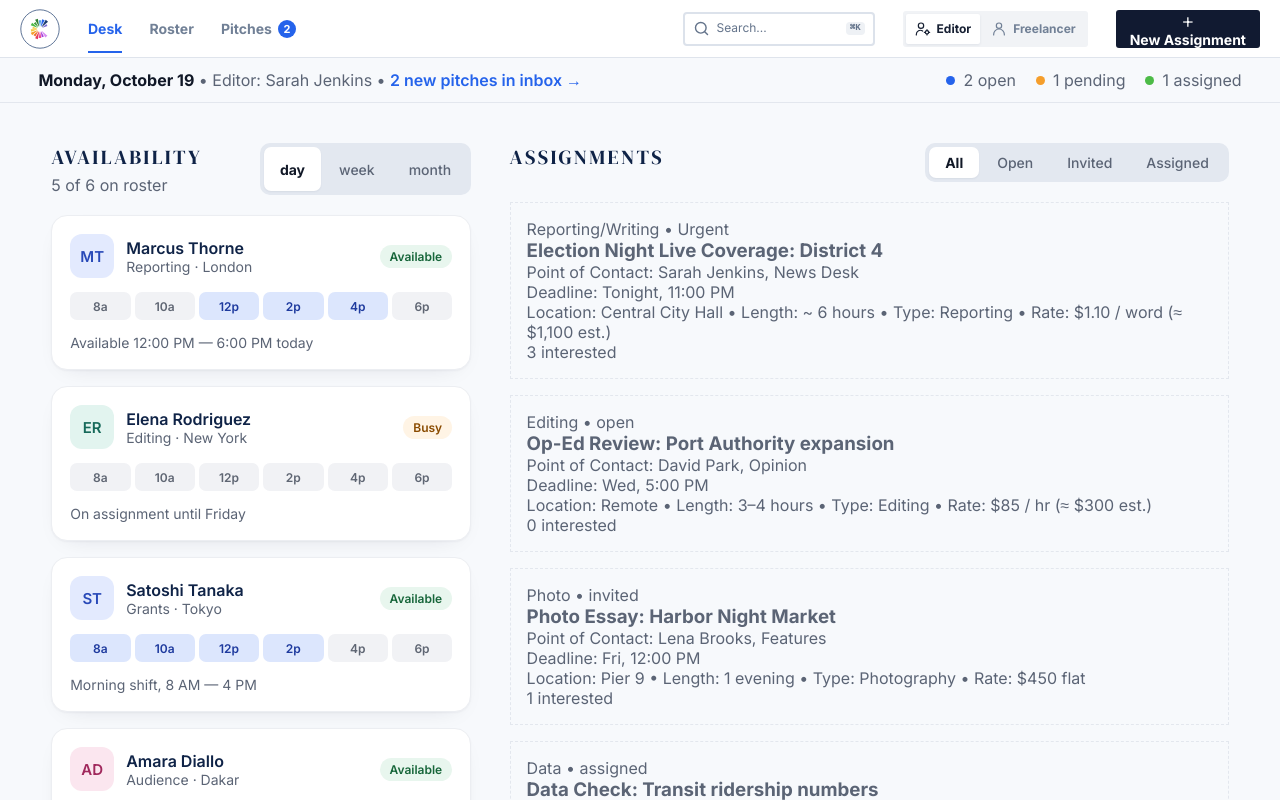
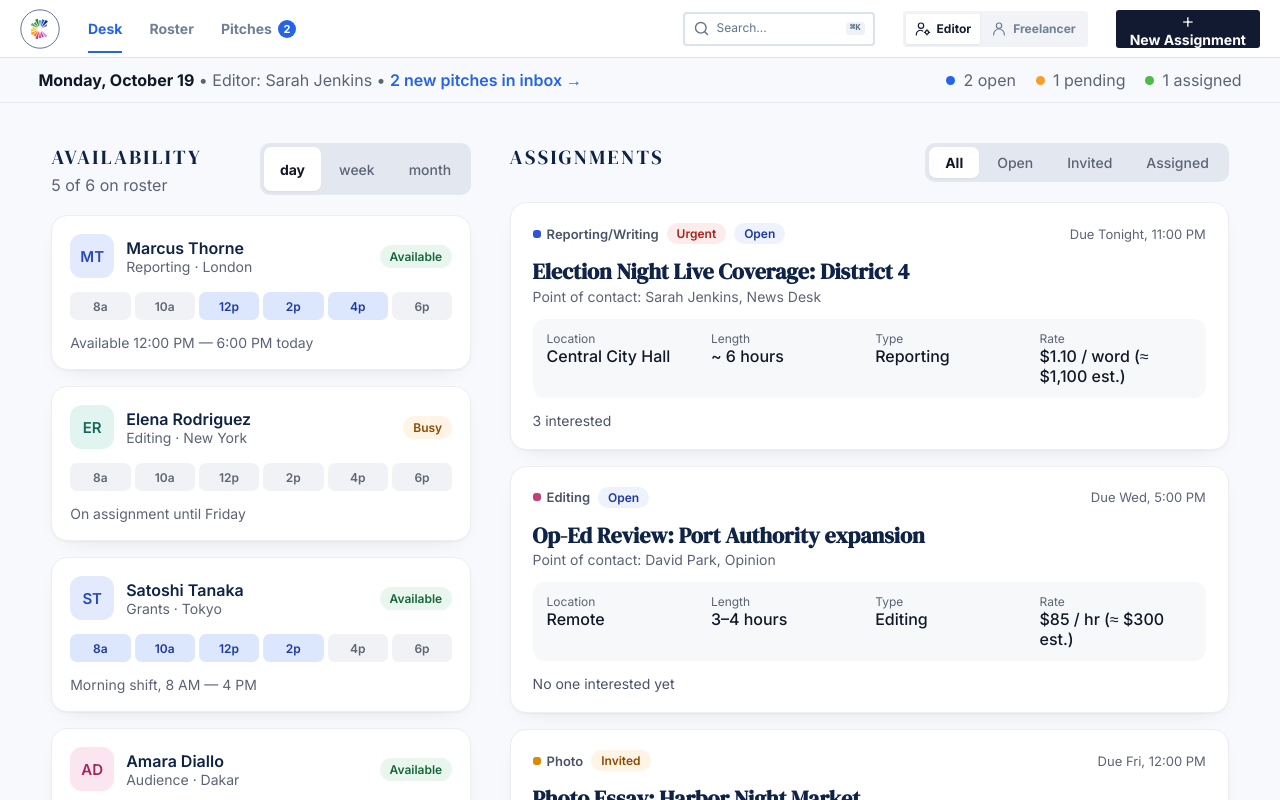
Before and after one commit to BU-Spark/se-iij-freelance-marketplace, a Next.js app: page /dashboard in a window 1280 px wide. Shown: the top 800 px of the page. Built offline with nearby package versions, Linux system fonts and the light colour scheme.

Commit message:
feat: add AssignmentCard and use it in the dashboard

```diff
--- /dev/null
+++ b/app/components/AssignmentCard/AssignmentCard.module.css
@@ -0,0 +1,102 @@
+.card {
+  display: flex;
+  flex-direction: column;
+  gap: 14px;
+  padding: 20px 22px;
+  background: #fff;
+  border: 1px solid #eceef2;
+  border-radius: 16px;
+  box-shadow:
+    0 1px 2px rgba(15, 23, 42, 0.04),
+    0 8px 24px -16px rgba(15, 23, 42, 0.18);
+}
+
+/* top row: category, pills, deadline */
+.top {
+  display: flex;
+  flex-wrap: wrap;
+  align-items: center;
+  gap: 8px;
+}
+.category {
+  display: flex;
+  align-items: center;
+  gap: 6px;
+  font-size: 13px;
+  font-weight: 600;
+  color: #4a5468;
+}
+.dot {
+  width: 8px;
+  height: 8px;
+  border-radius: 3px;
+}
+.deadline {
+  margin-left: auto;
+  font-size: 13px;
+  color: var(--muted);
+}
+
+/* status pills */
+.pill {
+  padding: 3px 10px;
+  border-radius: 999px;
+  font-size: 12px;
+  font-weight: 600;
+}
+.urgent {
+  background: #fdecec;
+  color: #a8231a;
+}
+.open {
+  background: #eef2fd;
+  color: #1e3a9e;
+}
+.invited {
+  background: #fff4e5;
+  color: #8a4b00;
+}
+.assigned {
+  background: #e8f6ee;
+  color: #17663a;
+}
+
+/* title + contact */
+.title {
+  margin: 0;
+  font-family: var(--font-serif);
+  font-size: 22px;
+  font-weight: 600;
+  line-height: 1.25;
+  color: var(--navy-deep);
+}
+.contact {
+  margin: 2px 0 0;
+  font-size: 14px;
+  color: var(--muted);
+}
+
+/* grey box with Location / Length / Type / Rate */
+.details {
+  display: grid;
+  grid-template-columns: repeat(auto-fit, minmax(130px, 1fr));
+  gap: 12px;
+  margin: 0;
+  padding: 12px 14px;
+  background: #f7f8fa;
+  border-radius: 12px;
+}
+.details dt {
+  font-size: 12px;
+  color: var(--muted);
+}
+.details dd {
+  margin: 0;
+  font-weight: 500;
+}
+
+.interest {
+  margin: 0;
+  font-size: 14px;
+  color: #4a5468;
+}
--- /dev/null
+++ b/app/components/AssignmentCard/AssignmentCard.tsx
@@ -0,0 +1,76 @@
+import type { AssignmentStatus, DeskAssignment } from '../../types/dashboard.types';
+import { formatDeadline, formatRate } from '../../utils/dashboard.utils';
+import styles from './AssignmentCard.module.css';
+
+const STATUS_LABEL: Record<AssignmentStatus, string> = {
+  open: 'Open',
+  invited: 'Invited',
+  assigned: 'Assigned',
+};
+
+// colour of the small square next to the category name
+const CATEGORY_COLOR: Record<string, string> = {
+  'Reporting/Writing': '#2f55d4',
+  Editing: '#c2417a',
+  Photo: '#d98a00',
+  Data: '#1f8a70',
+};
+
+// "3 interested", "No one interested yet", or "Assigned"
+function interestText(a: DeskAssignment): string {
+  if (a.status === 'assigned') return 'Assigned';
+  const n = a.interestedIds.length;
+  return n === 0 ? 'No one interested yet' : `${n} interested`;
+}
+
+type AssignmentCardProps = {
+  assignment: DeskAssignment;
+};
+
+export default function AssignmentCard({ assignment: a }: AssignmentCardProps) {
+  return (
+    <article className={styles.card}>
+      <div className={styles.top}>
+        <span className={styles.category}>
+          <span
+            className={styles.dot}
+            style={{ background: CATEGORY_COLOR[a.category] ?? '#5f6878' }}
+            aria-hidden="true"
+          />
+          {a.category}
+        </span>
+        {a.urgent && <span className={`${styles.pill} ${styles.urgent}`}>Urgent</span>}
+        <span className={`${styles.pill} ${styles[a.status]}`}>{STATUS_LABEL[a.status]}</span>
+        <span className={styles.deadline}>Due {formatDeadline(a.deadline)}</span>
+      </div>
+
+      <div>
+        <h3 className={styles.title}>{a.title}</h3>
+        <p className={styles.contact}>
+          Point of contact: {a.contact.name}, {a.contact.desk}
+        </p>
+      </div>
+
+      <dl className={styles.details}>
+        <div>
+          <dt>Location</dt>
+          <dd>{a.location}</dd>
+        </div>
+        <div>
+          <dt>Length</dt>
+          <dd>{a.length}</dd>
+        </div>
+        <div>
+          <dt>Type</dt>
+          <dd>{a.type}</dd>
+        </div>
+        <div>
+          <dt>Rate</dt>
+          <dd>{formatRate(a.rate)}</dd>
+        </div>
+      </dl>
+
+      <p className={styles.interest}>{interestText(a)}</p>
+    </article>
+  );
+}
--- a/app/components/index.ts
+++ b/app/components/index.ts
@@ -16,3 +16,4 @@ export { EditorIcon } from './icons/EditorIcon';
 export { FreelancerIcon } from './icons/FreelancerIcon';
 export { default as Avatar } from './Avatar/Avatar';
 export { default as RosterCard } from './RosterCard/RosterCard';
+export { default as AssignmentCard } from './AssignmentCard/AssignmentCard';
--- a/app/dashboard/dashboard.module.css
+++ b/app/dashboard/dashboard.module.css
@@ -76,12 +76,7 @@
   list-style: none;
 }
 
-/* Dashed boxes show where the cards will go */
-.placeholder {
-  padding: 16px;
-  border: 1px dashed var(--line);
-  color: var(--muted);
-}
+
 
 /* ---- Phones and small tablets: stack the columns ---- */
 @media (max-width: 900px) {
--- a/app/dashboard/page.tsx
+++ b/app/dashboard/page.tsx
@@ -3,9 +3,9 @@ import { Header } from '../components/header/Header';
 import SegmentedControl, { type SegmentOption } from './components/SegmentedControl';
 import styles from './dashboard.module.css';
 import { ASSIGNMENTS, EDITOR_NAME, NEW_PITCHES, ROSTER } from './constants';
-import { RosterCard } from '../components';
+import { AssignmentCard, RosterCard } from '../components';
 
-import { countByStatus, countOnRoster, formatDeadline, formatDeskDate, formatRate } from '../utils/dashboard.utils';
+import { countByStatus, countOnRoster, formatDeskDate } from '../utils/dashboard.utils';
 import type { DeskFilter, RosterView } from '../types/dashboard.types';
 
 /*
@@ -83,21 +83,8 @@ export default function Dashboard() {
 
           <ul className={styles.list}>
             {ASSIGNMENTS.map((a) => (
-              <li key={a.id} className={styles.placeholder}>
-                <article>
-                  <p>
-                    {a.category} • {a.urgent ? 'Urgent' : a.status}
-                  </p>
-                  <h3>{a.title}</h3>
-                  <p>
-                    Point of Contact: {a.contact.name}, {a.contact.desk}
-                  </p>
-                  <p>Deadline: {formatDeadline(a.deadline)}</p>
-                  <p>
-                    Location: {a.location} • Length: {a.length} • Type: {a.type} • Rate: {formatRate(a.rate)}
-                  </p>
-                  <p>{a.interestedIds.length} interested</p>
-                </article>
+              <li key={a.id}>
+                <AssignmentCard assignment={a} />
               </li>
             ))}
           </ul>
```
Also changed, not shown: 1 other file (tests, documents, lock files or other folders).
